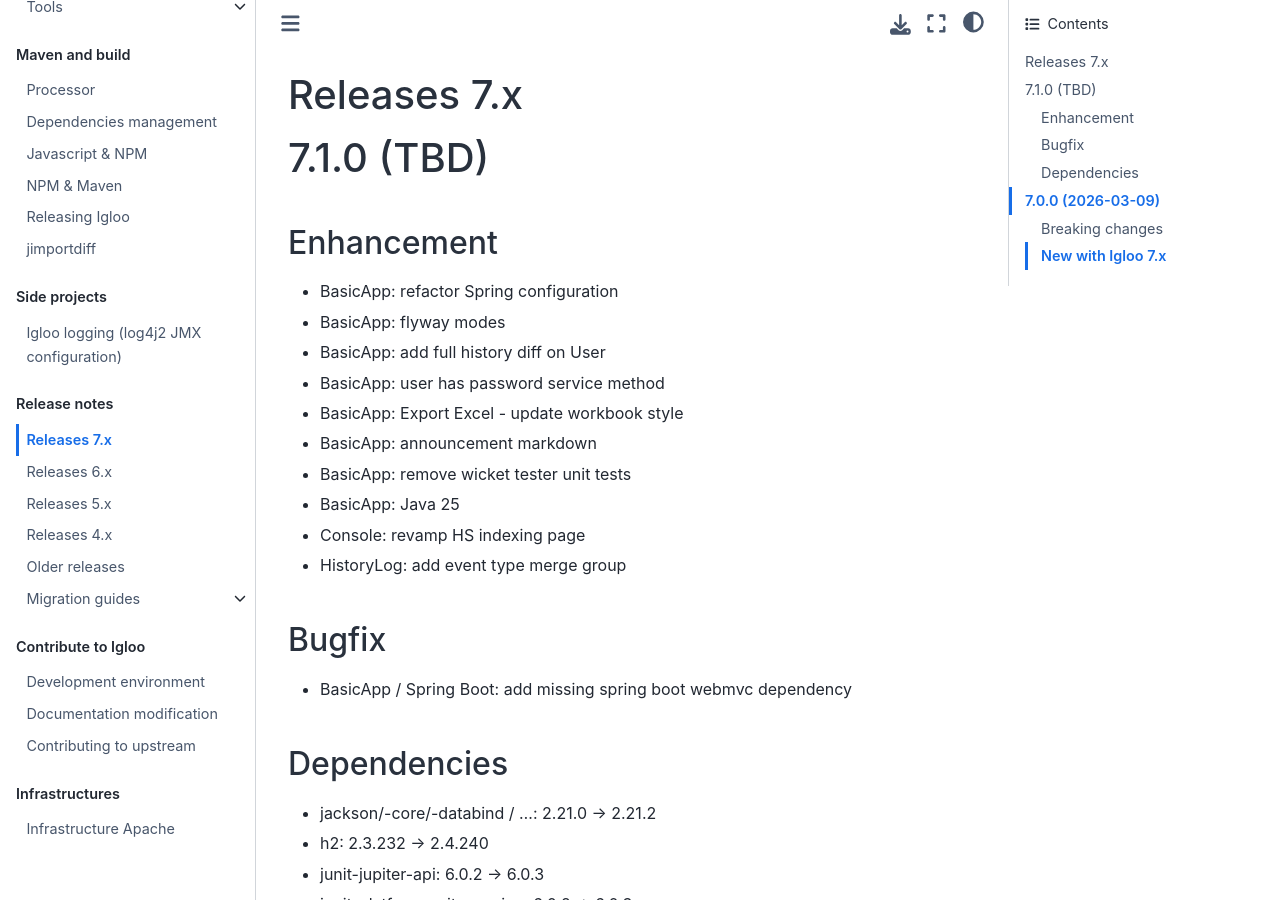
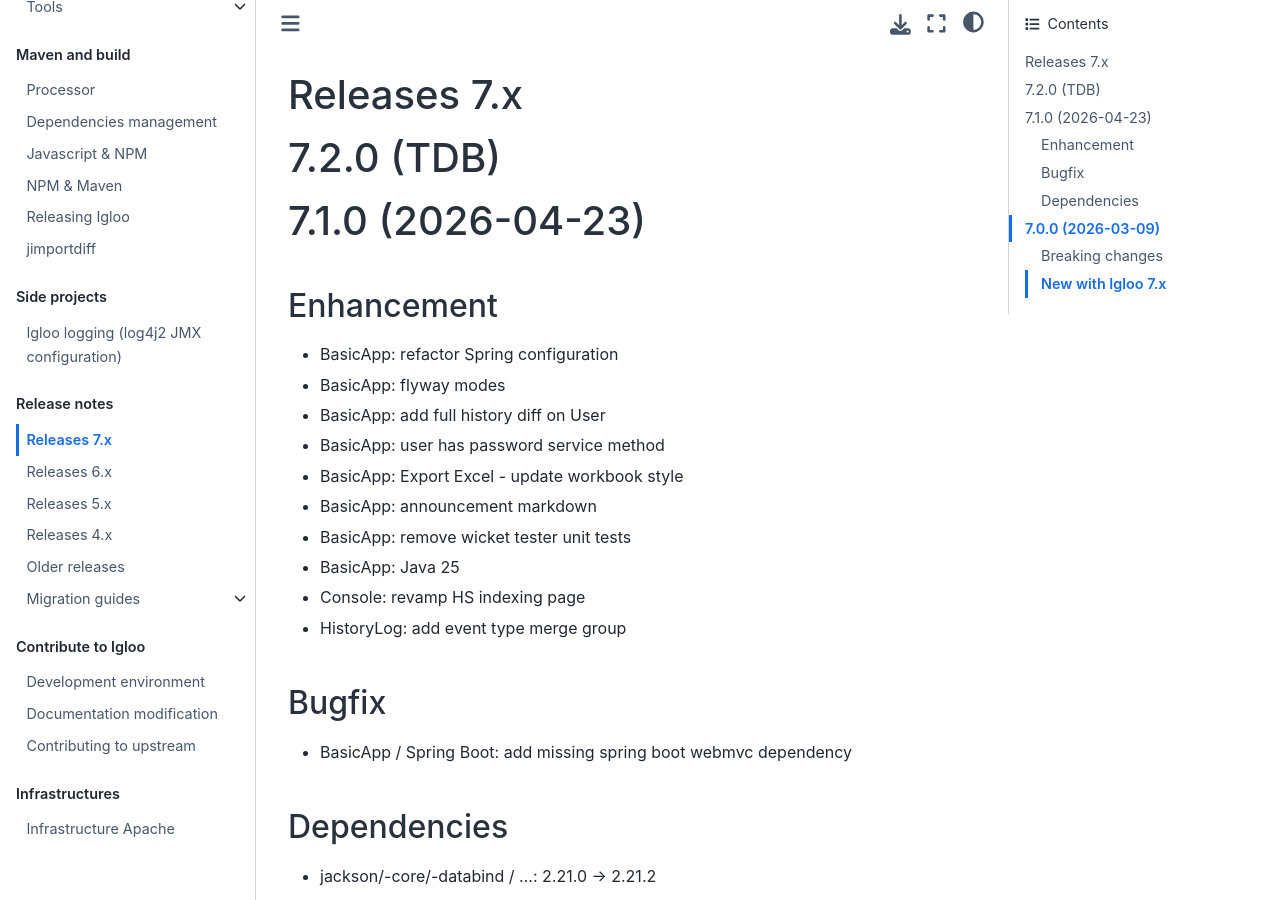
Before and after one commit to igloo-project/igloo-doc, a Sphinx documentation site: the page built from source/release-notes/releases-7.x.md, in a window 1280 px wide and 900 px high. Built offline with Sphinx 7.4.7 and the Sphinx Book theme 1.1.4, drawn with Linux system fonts in a browser that asks for light colours.

Commit message:
release igloo 7.1.0

```diff
--- a/source/release-notes/releases-7.x.md
+++ b/source/release-notes/releases-7.x.md
@@ -1,6 +1,8 @@
 # Releases 7.x
 
-# 7.1.0 (TBD)
+# 7.2.0 (TDB)
+
+# 7.1.0 (2026-04-23)
 
 ## Enhancement
 
```
